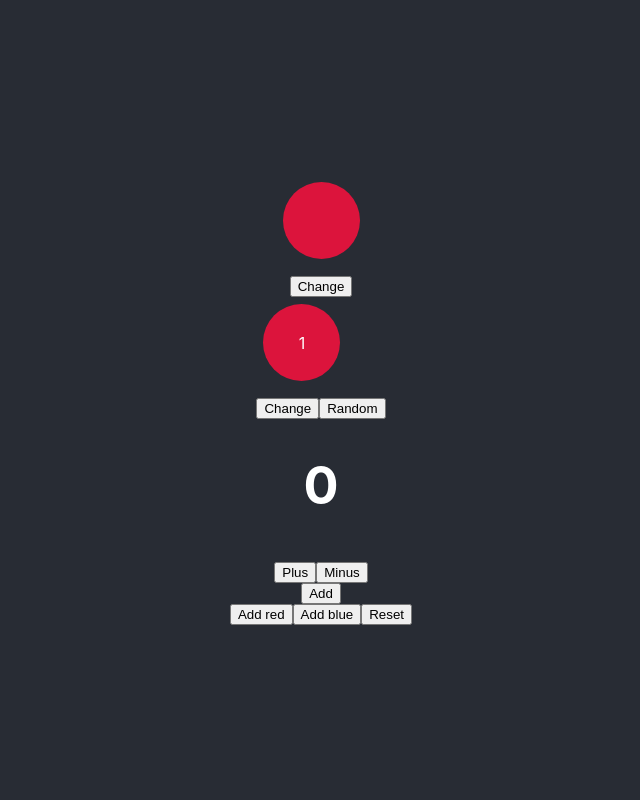
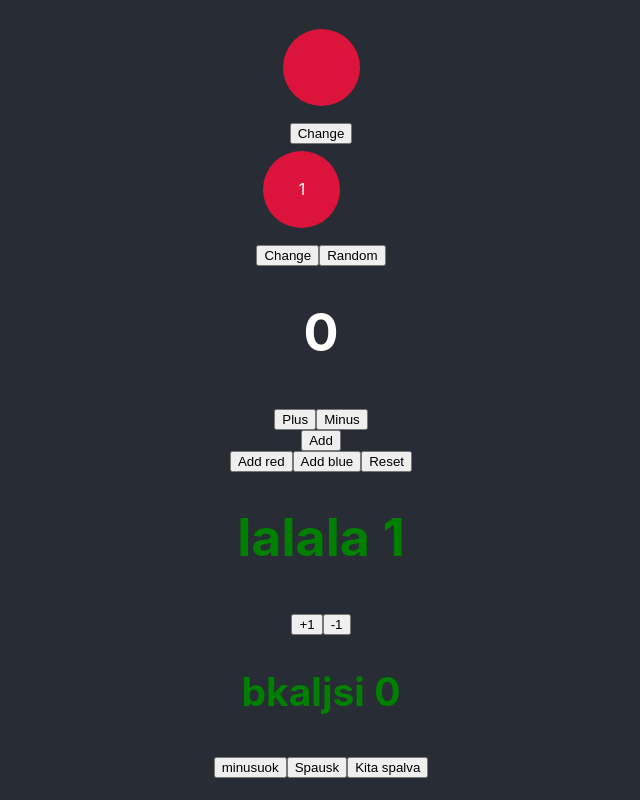
Before and after one commit to Nuotaikos/001, a React (Create React App) app in the folder r1/: page / in a window 1280 px wide. Shown: the whole page, without its empty margins (319-959 px from the left). Built offline with nearby package versions, Linux system fonts and the light colour scheme.

Commit message:
pagal paskaita

```diff
--- a/r1/src/App.jsx
+++ b/r1/src/App.jsx
@@ -50,6 +50,21 @@ function App() {
     setRaudonaFigura(kv => kv.slice(-1, (kv.length - 1)));
     setMelynaFigura1(kv => kv.slice(-1, (kv.length - 1)));
   }
+  const mygtukas = () => {
+    console.log('grazusis mygtukas');
+  }
+  const [spalva, setSpalva] = useState('green');
+
+  const keistiSpalva = () => {
+    setSpalva(old => old === 'green' ? 'red' : 'green');
+    console.log(spalva);
+  }
+  const [numb, setNumb] = useState(1);
+  const skaiciuotuvas = ka => setNumb(s => s + ka);
+
+  const [num2, setNums2] = useState(0)
+  const minusuotuvas = () => setNums2(s => s - 1);
+
   return (
     <div className="App">
       <header className="App-header">
@@ -82,6 +97,15 @@ function App() {
           <button onClick={addMelyna}>Add blue</button>
           <button onClick={reset}>Reset</button>
         </div>
+        <div>
+          <h1 style={{ color: spalva }}>lalala {numb}</h1>
+          <button onClick={() => skaiciuotuvas(1)}>+1</button>
+          <button onClick={() => skaiciuotuvas(-1)}>-1</button>
+          <h2 style={{ color: spalva }}>bkaljsi {num2}</h2>
+          <button onClick={minusuotuvas}>minusuok</button>
+          <button onClick={mygtukas}>Spausk</button>
+          <button onClick={keistiSpalva}>Kita spalva</button>
+        </div>
       </header >
     </div >
   );
```
Also changed, not shown: r1/src/010dogs.jsx (+5 -5 lines).
